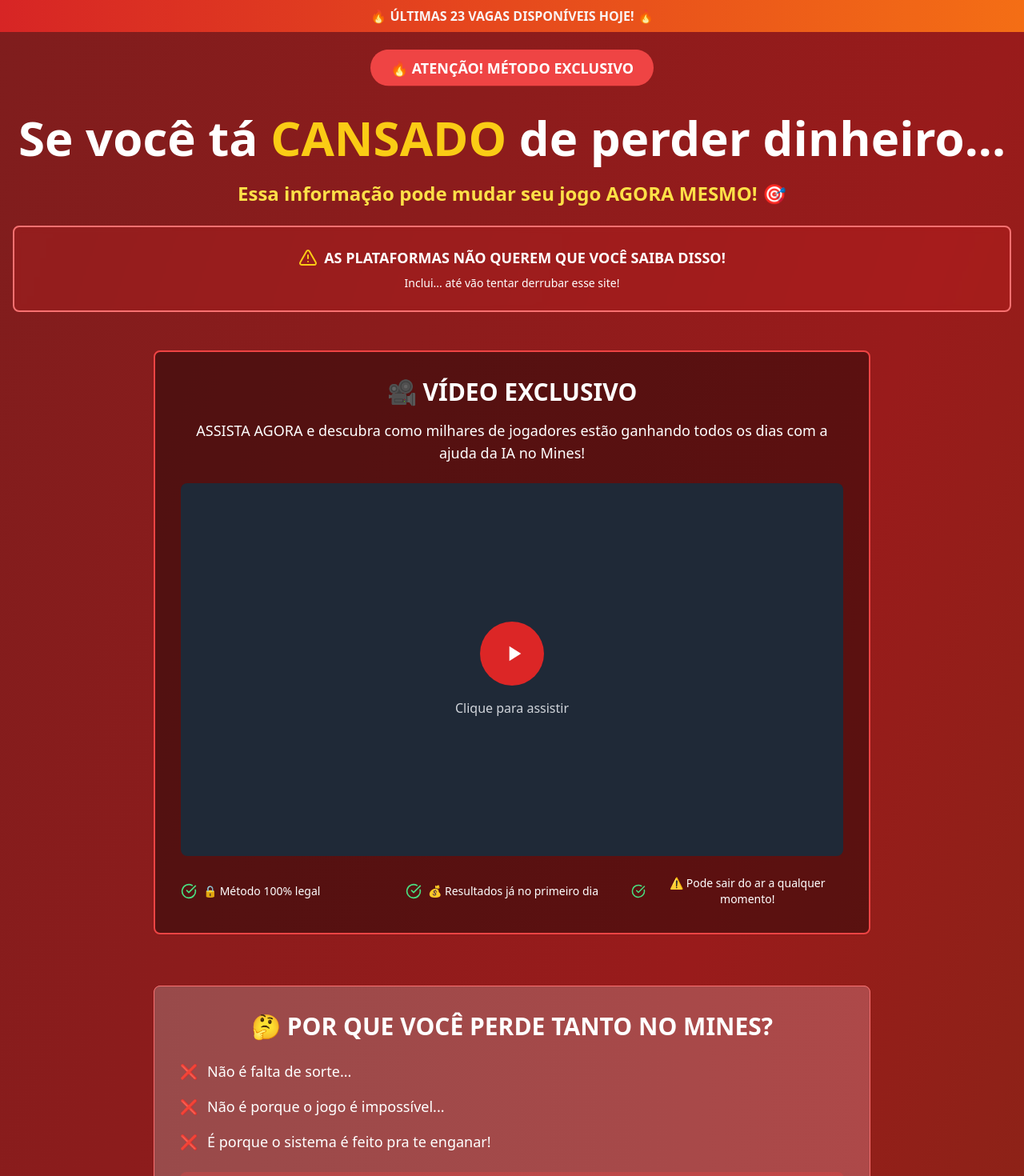
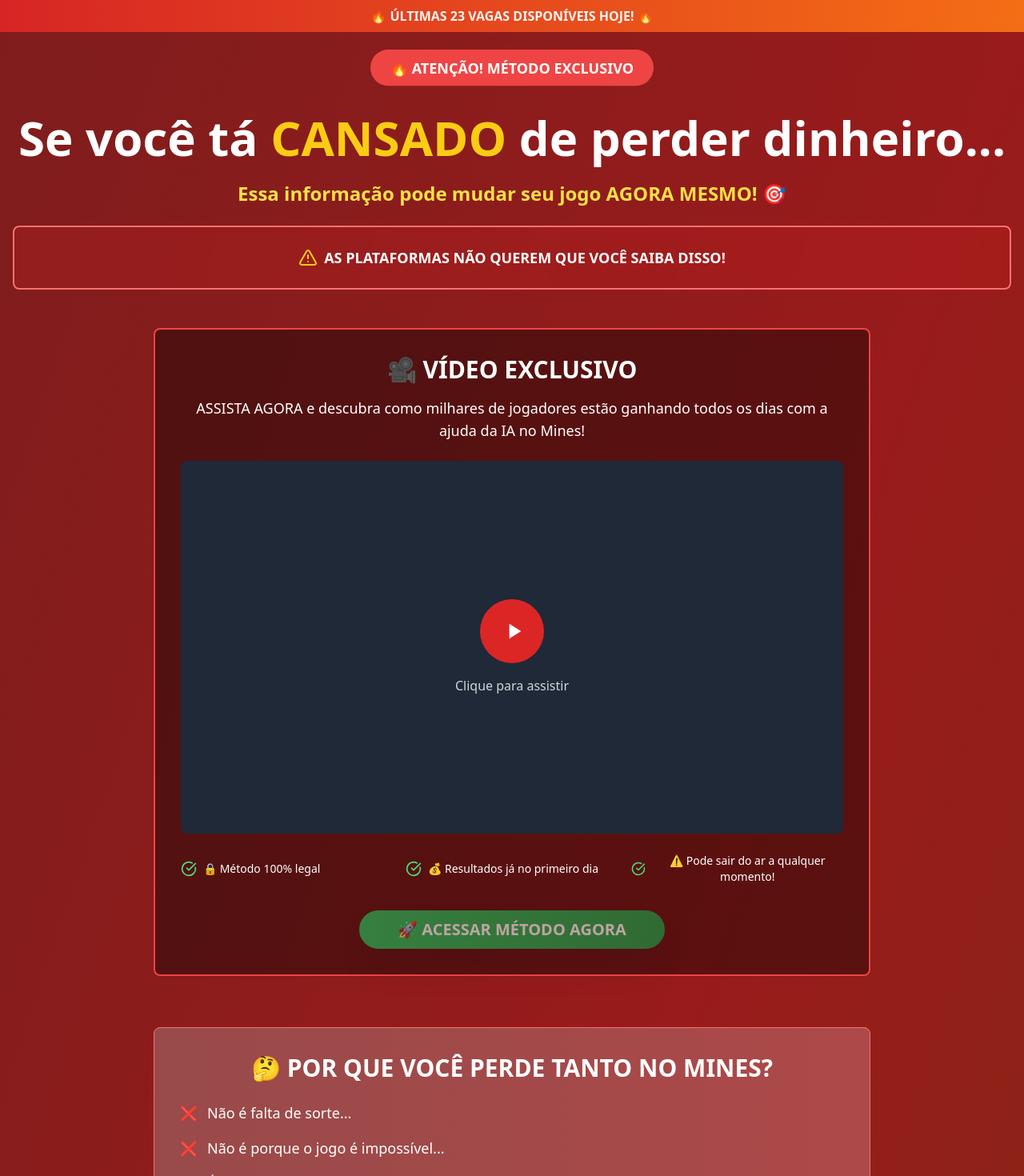
Before and after one commit to ericcolombeki/mines-ai-uncovered, a React (Vite) app: page / in a window 1280 px wide. Shown: the top 1470 px of the page at 80% size. Built offline with nearby package versions, Linux system fonts and the light colour scheme.

Commit message:
Remove text and add button
Remove text and add a pulsating effect to the button, and add a second button below the video.

```diff
--- a/src/pages/Index.tsx
+++ b/src/pages/Index.tsx
@@ -50,7 +50,6 @@ const Index = () => {
               <AlertTriangle className="text-yellow-400" />
               AS PLATAFORMAS NÃO QUEREM QUE VOCÊ SAIBA DISSO!
             </p>
-            <p className="text-sm mt-2">Inclui... até vão tentar derrubar esse site!</p>
           </div>
         </div>
 
@@ -72,7 +71,7 @@ const Index = () => {
                 </div>
               </div>
 
-              <div className="grid grid-cols-1 md:grid-cols-3 gap-4 text-sm">
+              <div className="grid grid-cols-1 md:grid-cols-3 gap-4 text-sm mb-8">
                 <div className="flex items-center gap-2">
                   <CheckCircle className="text-green-400 w-5 h-5" />
                   🔒 Método 100% legal
@@ -86,6 +85,14 @@ const Index = () => {
                   ⚠️ Pode sair do ar a qualquer momento!
                 </div>
               </div>
+
+              {/* Second CTA Button */}
+              <Button
+                size="lg"
+                className="bg-gradient-to-r from-green-500 to-green-600 hover:from-green-600 hover:to-green-700 text-white font-bold text-xl px-12 py-6 rounded-full transform hover:scale-105 transition-all duration-300 shadow-2xl animate-pulse"
+              >
+                🚀 ACESSAR MÉTODO AGORA
+              </Button>
             </CardContent>
           </Card>
         </div>
@@ -249,7 +256,7 @@ const Index = () => {
 
           <Button
             size="lg"
-            className="bg-gradient-to-r from-green-500 to-green-600 hover:from-green-600 hover:to-green-700 text-white font-bold text-xl px-12 py-6 rounded-full transform hover:scale-105 transition-all duration-300 shadow-2xl"
+            className="bg-gradient-to-r from-green-500 to-green-600 hover:from-green-600 hover:to-green-700 text-white font-bold text-xl px-12 py-6 rounded-full transform hover:scale-105 transition-all duration-300 shadow-2xl animate-pulse"
           >
             🚀 ACESSAR MÉTODO AGORA
           </Button>
```
